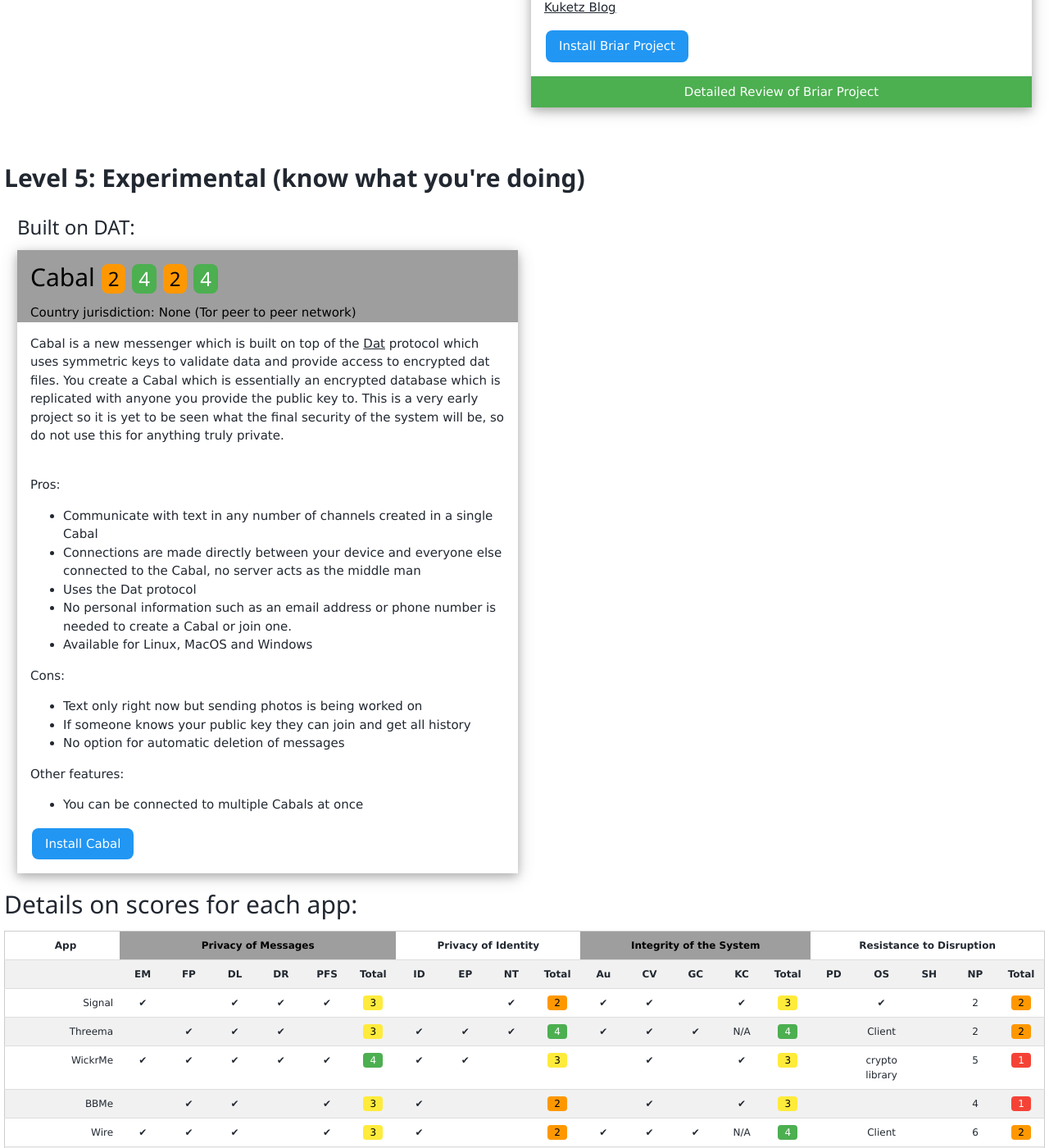
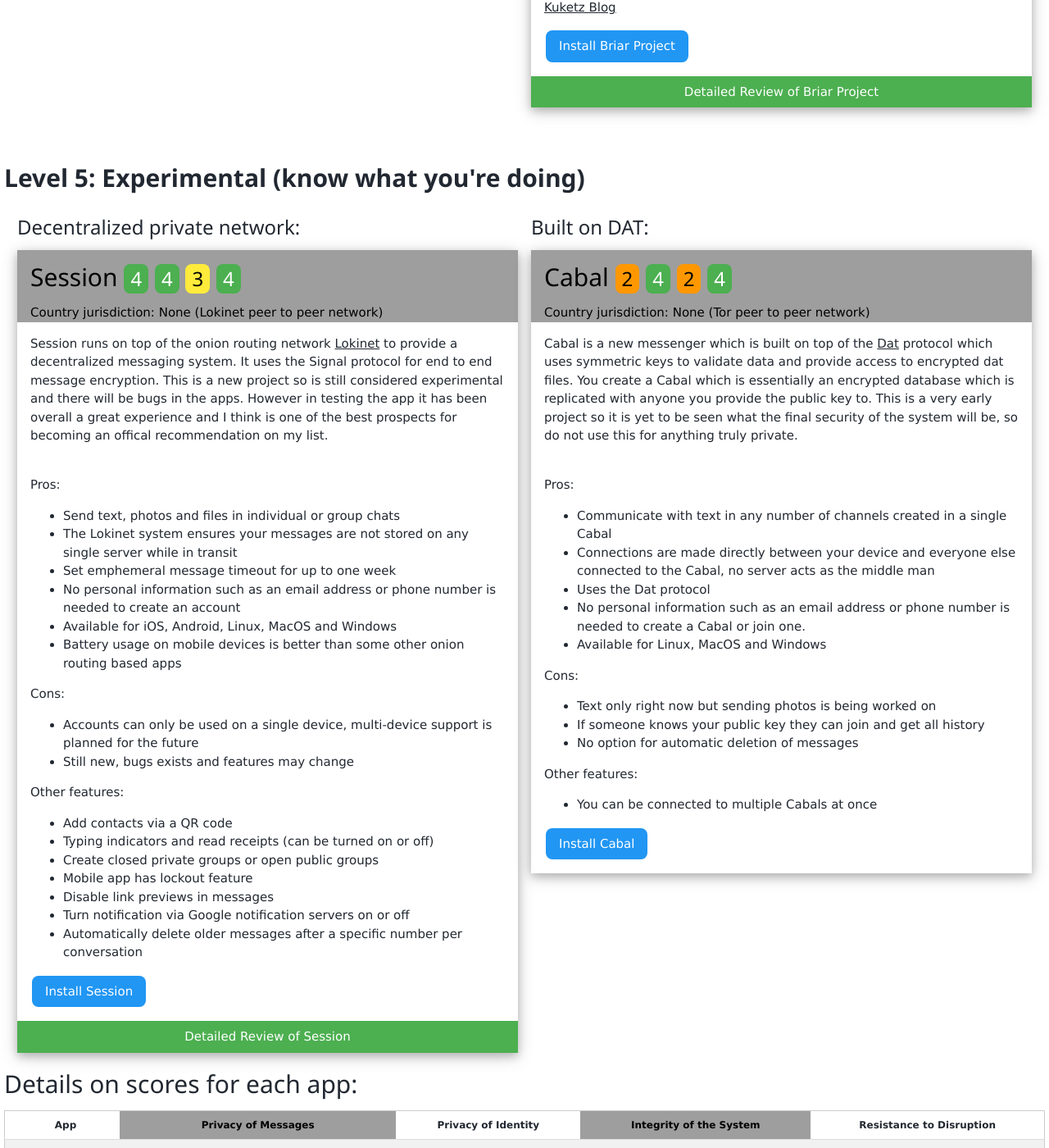
Before and after one commit to Perelandra0x309/secure-im, a Jekyll site: the page built from favorites.md, in a window 1280 px wide and 1400 px high, scrolled down 6287 px. Shown: the whole window at 82% size. Built offline with Jekyll 4.4.1, drawn with Linux system fonts in a browser that asks for light colours; some of the changed text lies outside the part shown.

Commit message:
Add Session as experimantal recommendation

```diff
--- a/_data/applications.yml
+++ b/_data/applications.yml
@@ -2075,8 +2075,8 @@
   business_model: <a href="https://docs.loki.network/LokiServices/LokiServicesOverview/">Loki Services</a>
   communication_types: Text, group chat, photos, files
   encryption_protocol: Signal
-  shared_secret_exchange: "?"
-  message_encryption_cipher: "?"
+  shared_secret_exchange: X3DH
+  message_encryption_cipher: AES-256
   country_origin: Australia
   requires_phone_number: No
   requires_email: No
--- a/_data/ratings.yml
+++ b/_data/ratings.yml
@@ -317,6 +317,37 @@
   notes_file: briar_card.html
   last_update:
 
+- name: session
+  level: 5
+  display_name: Session
+  tagline: "Decentralized private network:"
+  privacy_message_score: 4
+  country_origin: None (Lokinet peer to peer network)
+  pm_ephemeral: "&#10004;"
+  pm_foolproof: "&#10004;"
+  pm_no_leaks: "&#10004;"
+  pm_not_recoverable: "&#10004;"
+  pm_pfs: "&#10004;"
+  privacy_id_score: 4
+  pi_no_info: "&#10004;"
+  pi_no_ph_em: "&#10004;"
+  pi_no_trackers: "&#10004;"
+  integrity_score: 3
+  i_audits:
+  i_cont_ver: "&#10004;"
+  i_strong_ciphers: "&#10004;"
+  i_good_country: "&#10004;"
+  i_good_business: "&#10004;"
+  i_key_changes: "N/A"
+  resistance_score: 4
+  r_p2p_dec: "&#10004;"
+  r_opensource: "&#10004;"
+  r_selfhost: "&#10004;"
+  r_platforms: 5
+  install_url: https://getsession.org/download/
+  notes_file: session_card.html
+  last_update:
+
 - name: cabal
   level: 5
   display_name: Cabal
--- /dev/null
+++ b/_data/session_card.html
@@ -0,0 +1,26 @@
+<p>Session runs on top of the onion routing network <a href="https://docs.loki.network/Lokinet/LokinetOverview/">Lokinet</a> to provide a decentralized messaging system.  It uses the Signal protocol for end to end message encryption.  This is a new project so is still considered experimental and there will be bugs in the apps.  However in testing the app it has been overall a great experience and I think is one of the best prospects for becoming an offical recommendation on my list.</p>
+<br>
+Pros:
+<ul>
+<li>Send text, photos and files in individual or group chats</li>
+<li>The Lokinet system ensures your messages are not stored on any single server while in transit</li>
+<li>Set emphemeral message timeout for up to one week</li>
+<li>No personal information such as an email address or phone number is needed to create an account</li>
+<li>Available for iOS, Android, Linux, MacOS and Windows</li>
+<li>Battery usage on mobile devices is better than some other onion routing based apps</li>
+</ul>
+Cons:
+<ul>
+<li>Accounts can only be used on a single device, multi-device support is planned for the future</li>
+<li>Still new, bugs exists and features may change</li>
+</ul>
+Other features:
+<ul>
+<li>Add contacts via a QR code</li>
+<li>Typing indicators and read receipts (can be turned on or off)</li>
+<li>Create closed private groups or open public groups</li>
+<li>Mobile app has lockout feature</li>
+<li>Disable link previews in messages</li>
+<li>Turn notification via Google notification servers on or off</li>
+<li>Automatically delete older messages after a specific number per conversation</li>
+</ul>
--- a/favorites.md
+++ b/favorites.md
@@ -82,6 +82,7 @@
 	<h2><strong>Level 5: Experimental (know what you're doing)</strong></h2>
 </div>
 <div class="w3-row-padding">
+  {% include favorites_card.html app_name="session" %}
   {% include favorites_card.html app_name="cabal" %}
 </div>
 
```
